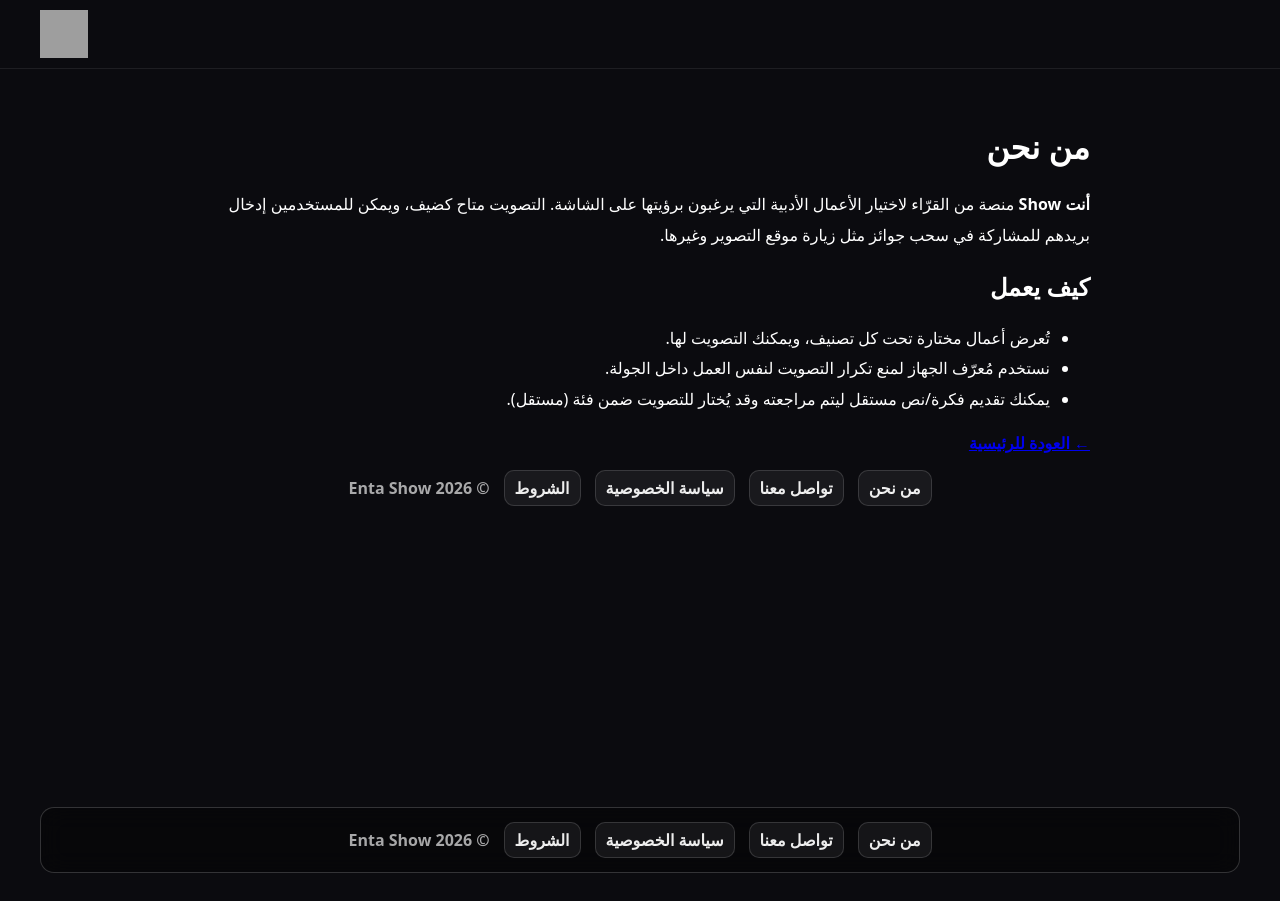
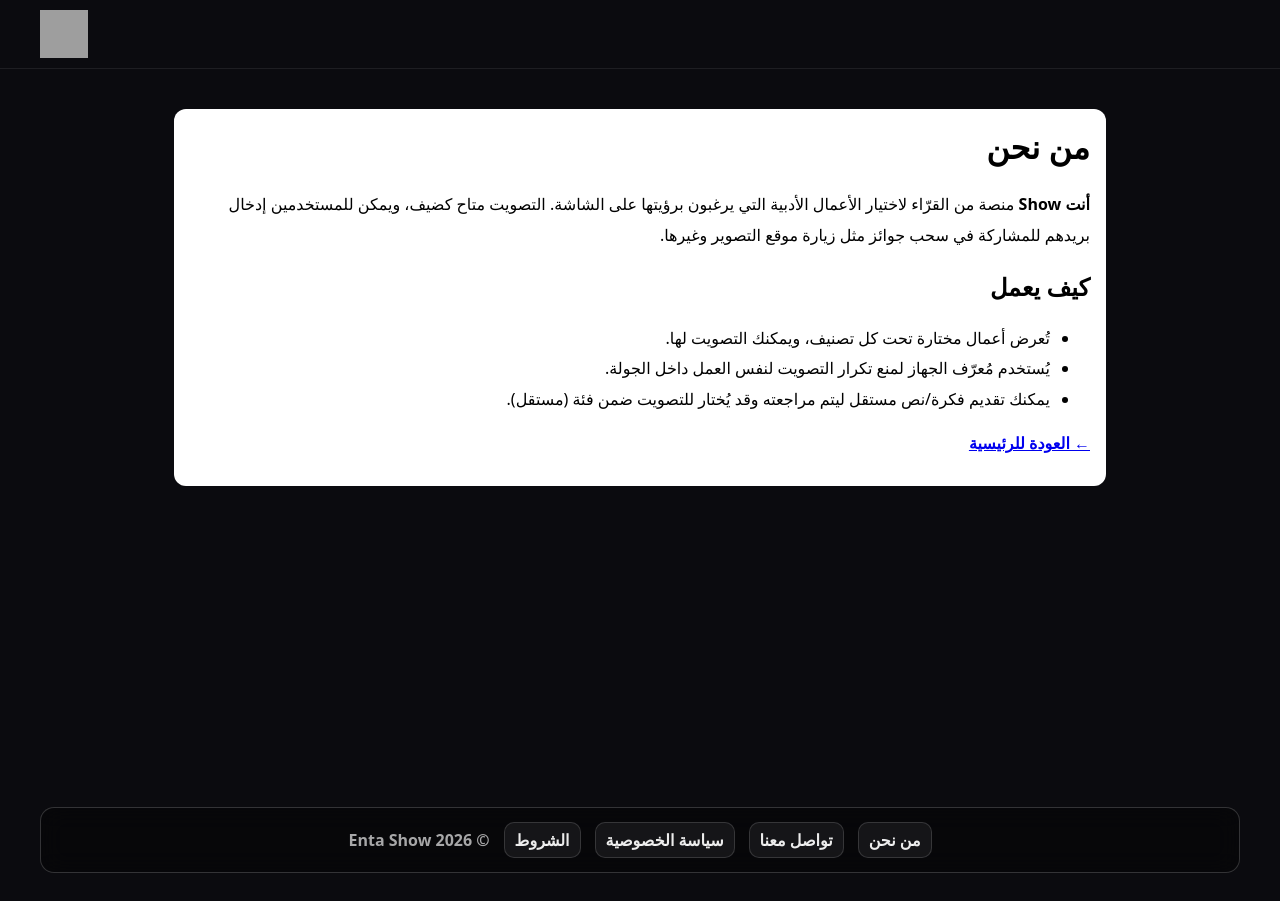
Before and after one commit to msabridevs/entashow, a Next.js app: page /ar/about in a window 1280 px wide. Built offline with nearby package versions, Linux system fonts and the light colour scheme; grey boxes are pictures that could not be loaded.

Commit message:
fix footer 2

```diff
--- a/src/app/ar/about/page.tsx
+++ b/src/app/ar/about/page.tsx
@@ -1,4 +1,5 @@
-import SiteFooter from "@/components/SiteFooter";
+// 1) Replace this file completely
+// src/app/ar/about/page.tsx
 
 export const dynamic = "force-dynamic";
 
@@ -11,6 +12,9 @@ export default function AboutAR() {
         margin: "40px auto",
         padding: 16,
         fontFamily: "system-ui, Arial",
+        background: "#fff",
+        color: "#000",
+        borderRadius: 12,
       }}
     >
       <h1 style={{ marginTop: 0 }}>من نحن</h1>
@@ -21,10 +25,9 @@ export default function AboutAR() {
       </p>
 
       <h2>كيف يعمل</h2>
-
       <ul style={{ lineHeight: 1.9 }}>
         <li>تُعرض أعمال مختارة تحت كل تصنيف، ويمكنك التصويت لها.</li>
-        <li>نستخدم مُعرّف الجهاز لمنع تكرار التصويت لنفس العمل داخل الجولة.</li>
+        <li>يُستخدم مُعرّف الجهاز لمنع تكرار التصويت لنفس العمل داخل الجولة.</li>
         <li>يمكنك تقديم فكرة/نص مستقل ليتم مراجعته وقد يُختار للتصويت ضمن فئة (مستقل).</li>
       </ul>
 
@@ -33,8 +36,6 @@ export default function AboutAR() {
           ← العودة للرئيسية
         </a>
       </p>
-
-      <SiteFooter lang="ar" />
     </main>
   );
 }
--- a/src/components/SiteFooter.tsx
+++ b/src/components/SiteFooter.tsx
@@ -1,11 +1,14 @@
+// 2) Replace this file completely
 // src/components/SiteFooter.tsx
+
 "use client";
 
 import { usePathname } from "next/navigation";
 
-export default function SiteFooter() {
+export default function SiteFooter({ lang }: { lang?: "ar" | "en" }) {
   const pathname = usePathname() || "/";
-  const isAR = pathname.startsWith("/ar");
+  const resolvedLang: "ar" | "en" = lang ?? (pathname.startsWith("/ar") ? "ar" : "en");
+  const isAR = resolvedLang === "ar";
 
   const links = isAR
     ? [
@@ -50,7 +53,6 @@ export default function SiteFooter() {
           {l.label}
         </a>
       ))}
-
       <span style={{ opacity: 0.7 }}>© {new Date().getFullYear()} Enta Show</span>
     </footer>
   );
```
Also changed, not shown: 1 other file (tests, documents, lock files or other folders).
